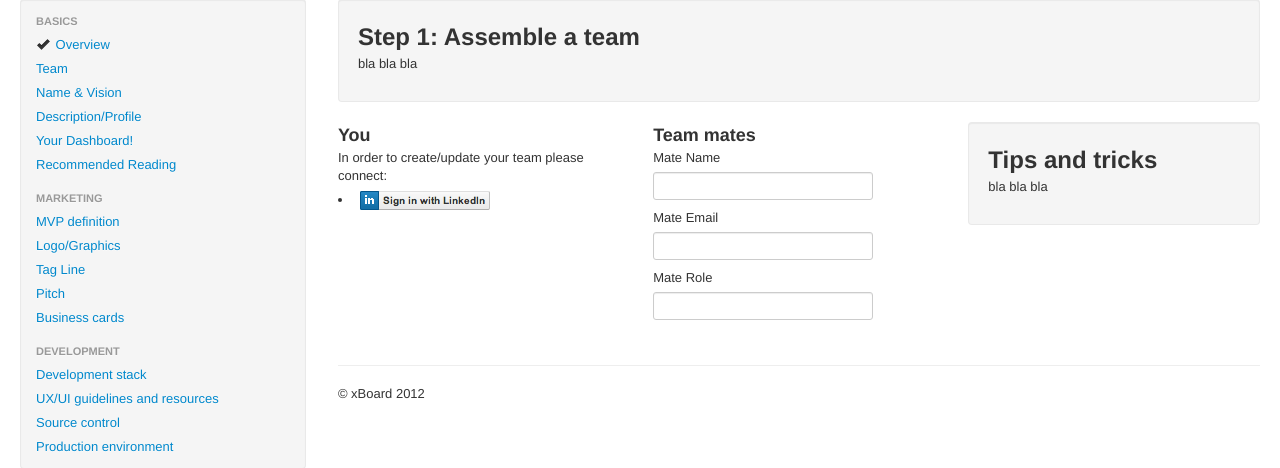
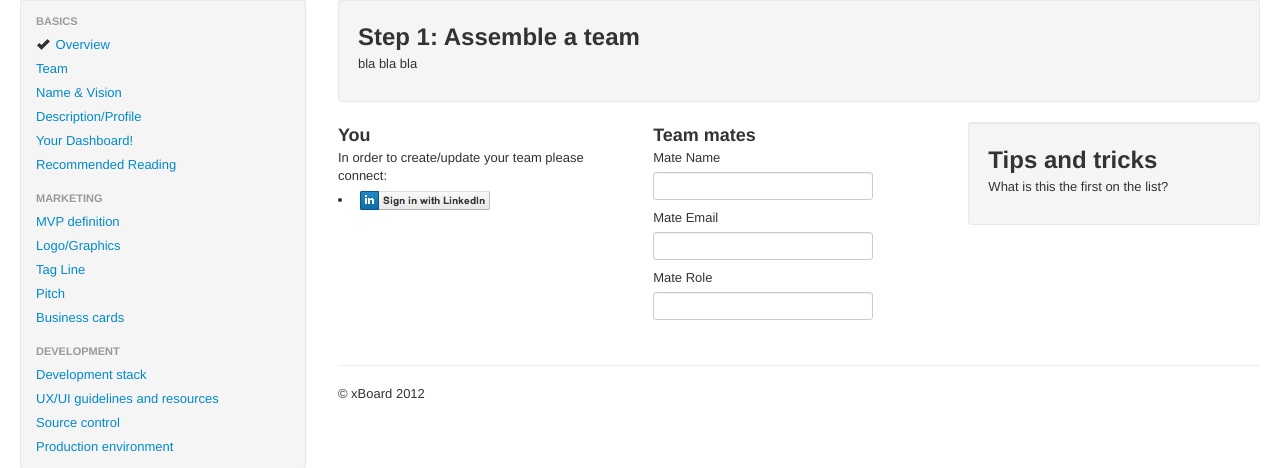
Before and after one commit to ashevat/xboard, a CakePHP app: the page made by app/View/Basics/team.ctp in a window 1280 px wide. Shown: the part 61-529 px from the top of the page. Run offline with PHP 8.4 and a stand-in for CakePHP, Linux system fonts and the light colour scheme; the template is opened without the code that fills it, so the values that code supplies are empty; form fields are guessed from the names that the template uses; some libraries are stand-ins or nearby versions.

Commit message:
Changed the bla bla

```diff
--- a/app/View/Basics/team.ctp
+++ b/app/View/Basics/team.ctp
@@ -48,7 +48,7 @@
 					<div class="well">
 						<h2>Tips and tricks</h2>
 
-						<p>bla bla bla</p>
+						<p>What is this the first on the list?</p>
 					</div>
 				</div>
 			</div>
```
